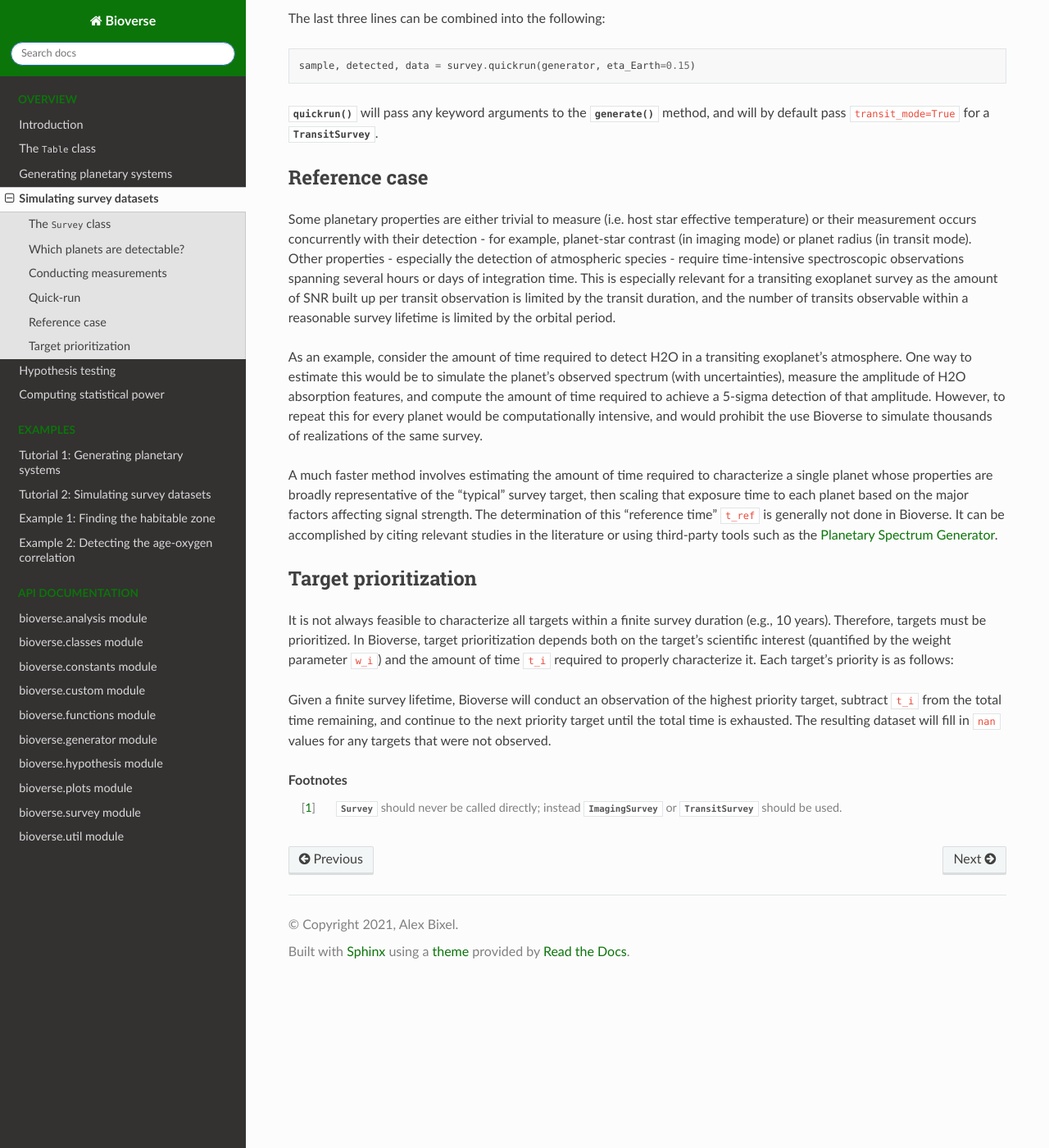
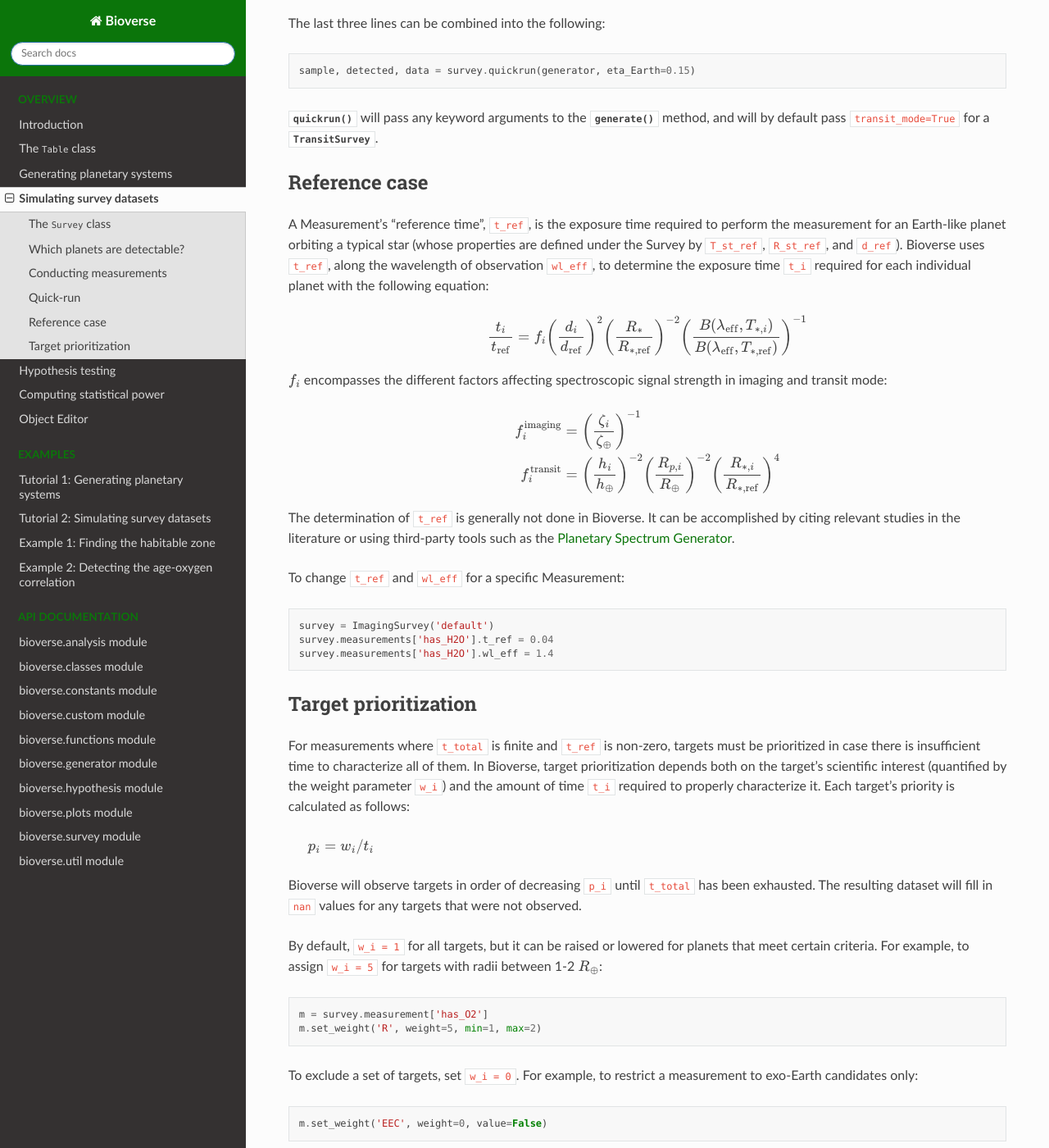
Before and after one commit to danielapai/bioverse, a Sphinx documentation site: the page built from docs/module2.rst, in a window 1280 px wide and 1400 px high, scrolled down 1896 px. Shown: the whole window at 82% size. Built offline with Sphinx 7.4.7 and the Read the Docs theme 2.0.0, drawn with Linux system fonts in a browser that asks for light colours; some of the changed text lies outside the part shown.

Commit message:
updated docs, new method for setting weights, fixes to GUI

```diff
--- a/README.rst
+++ b/README.rst
@@ -38,3 +38,4 @@
 - ``scipy``
 - ``tqdm`` (optional: provides a progress bar for long processes)
 - ``pandas`` (optional: used for data visualization)
+- ``PyQt5`` (optional: enables configuration GUI)
--- /dev/null
+++ b/docs/gui.rst
@@ -0,0 +1,57 @@
+#############
+Object Editor
+#############
+
+The object editor is a GUI that allows the user to edit the default :class:`~bioverse.generator.Generator` and :class:`~bioverse.survey.Survey` objects and save new configurations. It can be opened as follows:
+
+.. code-block:: python
+
+    from bioverse import gui
+    gui.show()
+
+
+Editing Generators
+******************
+
+To make changes to a Generator object, first load its associated .pkl file using File > Load. This will load the list of steps performed by the Generator into the upper left box. You can click through each step to see a description of each function and its arguments on the right:
+
+.. image:: images/generator_gui.png
+
+The lower-left table shows the keyword arguments for the currently-selected function along with their current default values. To edit the default value, simply double-click and enter a new value. Note that this will update the argument value for *all* steps that accept this argument.
+
+Editing functions
+-----------------
+To add a new function to the Generator, first define it in ``custom.py`` as described in :ref:`adding-steps`, then enter the name of the function using the Add Step button:
+
+.. image:: images/add_step.png
+
+The GUI will add your function to the end of the list:
+
+.. image:: images/generator_gui_new_step.png
+
+To edit the order in which functions are carried out, use the arrow keys to move the currently-selected function. Finally, to remove a function from the Generator, use the Remove Step button.
+
+Once you have made your changes to the Generator, you can save it using File > Save as... and use it in Bioverse:
+
+.. code-block:: python
+
+    # Loads my_generator.pkl
+    from bioverse.generator import Generator
+    generator = Generator('my_generator')
+
+Editing Surveys
+***************
+
+To make changes to an ImagingSurvey or TransitSurvey object, first load its associated .pkl file using File > Load. You can then edit the Survey's properties in the top left and add, remove, or re-order measurements in the bottom left.
+
+.. image:: images/survey_gui.png
+
+Select a measurement in the bottom left to view its details on the right side of the interface, including its key parameters (top right) and prioritization scheme (bottom right).
+
+Target prioritization
+---------------------
+Each measurement assigns a weight to each potential target that determines the order in which it is observed. By default, all planets have weight = 1. In the image above, for the measurement of 'has_O2', planets with younger ages have higher weight while planets that are not exo-Earth candidates are not observed (weight = 0).
+
+The Add Prioritization button allows you to define a new condition for assigning weight. In the following, we assign weight = 5 to planets with host star temperatures higher than 3000 K:
+
+.. image:: images/weight_gui.png
--- a/docs/index.rst
+++ b/docs/index.rst
@@ -41,6 +41,7 @@
 - ``scipy``
 - ``tqdm`` (optional: provides a progress bar for long processes)
 - ``pandas`` (optional: used for data visualization)
+- ``PyQt5`` (optional: enables configuration GUI)
 
 .. toctree::
    :maxdepth: 2
@@ -53,6 +54,7 @@
    module2
    module3
    module4
+   gui
 
 .. toctree::
    :maxdepth: 2
--- a/docs/module1.rst
+++ b/docs/module1.rst
@@ -65,6 +65,7 @@
 
 If ``True``, then only planets that transit their stars are simulated.
 
+.. _adding-steps:
 
 Adding new functions
 ********************
--- a/docs/module2.rst
+++ b/docs/module2.rst
@@ -44,15 +44,16 @@
 Conducting measurements
 ************************************
 
-The Survey will conduct a series of measurements on the detectable planet sample, each defined by a :class:`~bioverse.survey.Measurement` object. A Measurement describes:
+The Survey will conduct a series of measurements on the detectable planet sample, each defined by a :class:`~bioverse.survey.Measurement` object. A Measurement's parameters include:
 
-- the parameter to be measured (example: 'a' to measure semi-major axis)
-- the relative or absolute precision with which the parameter is measured (e.g. 10% or 0.1 AU)
-- the conditions defining the subset of targets for which to apply this measurement (e.g. 'd < 20' for targets within 20 parsecs)
-- the amount of survey time allocated toward this measurement (in days, or infinite to apply to all valid targets)
-- the amount of time required to conduct this measurement for the reference target (below; only if t_total is finite)
+- ``key``: the name of the planet property to be measured
+- ``precision``: the relative or absolute precision of the measurement (e.g. 10% or 0.1 AU)
+- ``t_ref``: the amount of time in days required to conduct this measurement for a typical target (see below)
+- ``t_total``: the amount of survey time in days allocated toward this measurement
+- ``wl_eff``: the effective wavelength of observation in microns
+- ``priority``: a set of rules describing how targets are prioritized (described below)
 
-To conduct these measurements and produce a dataset is simple:
+To conduct these measurements and produce a dataset:
 
 .. code-block:: python
 
@@ -86,21 +87,71 @@
 Reference case
 **************
 
-Some planetary properties are either trivial to measure (i.e. host star effective temperature) or their measurement occurs concurrently with their detection - for example, planet-star contrast (in imaging mode) or planet radius (in transit mode). Other properties - especially the detection of atmospheric species - require time-intensive spectroscopic observations spanning several hours or days of integration time. This is especially relevant for a transiting exoplanet survey as the amount of SNR built up per transit observation is limited by the transit duration, and the number of transits observable within a reasonable survey lifetime is limited by the orbital period.
+A Measurement's "reference time", ``t_ref``, is the exposure time required to perform the measurement for an Earth-like planet orbiting a typical star (whose properties are defined under the Survey by ``T_st_ref``, ``R_st_ref``, and ``d_ref``). Bioverse uses ``t_ref``, along the wavelength of observation ``wl_eff``, to determine the exposure time ``t_i`` required for each individual planet with the following equation:
 
-As an example, consider the amount of time required to detect H2O in a transiting exoplanet's atmosphere. One way to estimate this would be to simulate the planet's observed spectrum (with uncertainties), measure the amplitude of H2O absorption features, and compute the amount of time required to achieve a 5-sigma detection of that amplitude. However, to repeat this for every planet would be computationally intensive, and would prohibit the use Bioverse to simulate thousands of realizations of the same survey.
 
-A much faster method involves estimating the amount of time required to characterize a single planet whose properties are broadly representative of the "typical" survey target, then scaling that exposure time to each planet based on the major factors affecting signal strength. The determination of this "reference time" ``t_ref`` is generally not done in Bioverse. It can be accomplished by citing relevant studies in the literature or using third-party tools such as the `Planetary Spectrum Generator <https://psg.gsfc.nasa.gov/>`_.
+.. math::
+
+    \frac{t_i}{t_\text{ref}} = f_i
+    \left(\frac{d_i}{d_\text{ref}}\right)^2
+    \left(\frac{R_*}{R_{*, \text{ref}}}\right)^{-2}
+    \left(\frac{B(\lambda_\text{eff},T_{*,i})}{B(\lambda_\text{eff},T_{*, \text{ref}})}\right)^{-1}
+
+:math:`f_i` encompasses the different factors affecting spectroscopic signal strength in imaging and transit mode:
+
+.. math::
+
+    f_i^\text{imaging} &= \left(\frac{\zeta_i}{\zeta_\oplus}\right)^{-1}
+
+    f_i^\text{transit} &=
+    \left(\frac{h_{i}}{h_\oplus}\right)^{-2}
+    \left(\frac{R_{p,i}}{R_\oplus}\right)^{-2}
+    \left(\frac{R_{*,i}}{R_{*, \text{ref}}}\right)^4
+
+The determination of ``t_ref`` is generally not done in Bioverse. It can be accomplished by citing relevant studies in the literature or using third-party tools such as the `Planetary Spectrum Generator <https://psg.gsfc.nasa.gov/>`_.
+
+To change ``t_ref`` and ``wl_eff`` for a specific Measurement:
+
+.. code-block:: python
+
+    survey = ImagingSurvey('default')
+    survey.measurements['has_H2O'].t_ref = 0.04
+    survey.measurements['has_H2O'].wl_eff = 1.4
+
+
+.. Some planetary properties are either trivial to measure (i.e. host star effective temperature) or their measurement occurs concurrently with their detection - for example, planet-star contrast (in imaging mode) or planet radius (in transit mode). Other properties - especially the detection of atmospheric species - require time-intensive spectroscopic observations spanning several hours or days of integration time. This is especially relevant for a transiting exoplanet survey as the amount of SNR built up per transit observation is limited by the transit duration, and the number of transits observable within a reasonable survey lifetime is limited by the orbital period.
+
+.. As an example, consider the amount of time required to detect H2O in a transiting exoplanet's atmosphere. One way to estimate this would be to simulate the planet's observed spectrum (with uncertainties), measure the amplitude of H2O absorption features, and compute the amount of time required to achieve a 5-sigma detection of that amplitude. However, to repeat this for every planet would be computationally intensive, and would prohibit the use Bioverse to simulate thousands of realizations of the same survey.
+
+.. A much faster method involves estimating the amount of time required to characterize a single planet whose properties are broadly representative of the "typical" survey target, then scaling that exposure time to each planet based on the major factors affecting signal strength. The determination of this "reference time" ``t_ref`` is generally not done in Bioverse. It can be accomplished by citing relevant studies in the literature or using third-party tools such as the `Planetary Spectrum Generator <https://psg.gsfc.nasa.gov/>`_.
 
 Target prioritization
 *********************
 
-It is not always feasible to characterize all targets within a finite survey duration (e.g., 10 years). Therefore, targets must be prioritized. In Bioverse, target prioritization depends both on the target's scientific interest (quantified by the weight parameter ``w_i``) and the amount of time ``t_i`` required to properly characterize it. Each target's priority is as follows:
+For measurements where ``t_total`` is finite and ``t_ref`` is non-zero, targets must be prioritized in case there is insufficient time to characterize all of them. In Bioverse, target prioritization depends both on the target's scientific interest (quantified by the weight parameter ``w_i``) and the amount of time ``t_i`` required to properly characterize it. Each target's priority is calculated as follows:
 
-.. math
-    p_i = w_i/t_i
+    :math:`p_i = w_i/t_i`
 
-Given a finite survey lifetime, Bioverse will conduct an observation of the highest priority target, subtract ``t_i`` from the total time remaining, and continue to the next priority target until the total time is exhausted. The resulting dataset will fill in ``nan`` values for any targets that were not observed.
+Bioverse will observe targets in order of decreasing ``p_i`` until ``t_total`` has been exhausted. The resulting dataset will fill in ``nan`` values for any targets that were not observed.
+
+By default, ``w_i = 1`` for all targets, but it can be raised or lowered for planets that meet certain criteria. For example, to assign ``w_i = 5`` for targets with radii between 1-2 :math:`R_\oplus`:
+
+.. code-block:: python
+
+    m = survey.measurement['has_O2']
+    m.set_weight('R', weight=5, min=1, max=2)
+
+To exclude a set of targets, set ``w_i = 0``. For example, to restrict a measurement to exo-Earth candidates only:
+
+.. code-block:: python
+
+    m.set_weight('EEC', weight=0, value=False)
+
+In transit mode, targets are weighted by :math:`a/R_*` to correct the detection bias toward shorter period planets. To disable this feature:
+
+.. code-block:: python
+
+    m.debias = False
 
 .. rubric:: Footnotes
 
--- a/docs/requirements.txt
+++ b/docs/requirements.txt
@@ -10,3 +10,4 @@
 scipy
 tqdm
 pandas
+PyQt5
```
Also changed, not shown: docs/images/add_step.png (added), docs/images/generator_gui.png (added), docs/images/generator_gui_new_step.png (added), docs/images/survey_gui.png (added), docs/images/weight_gui.png (added), 5 other files.
